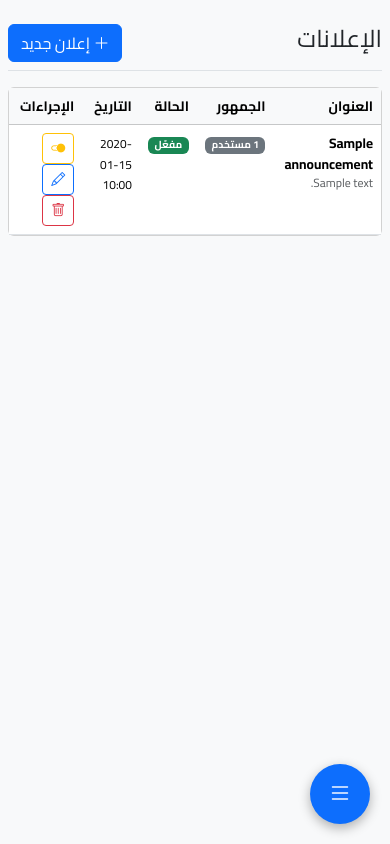
After one commit to ibrahimfakhrey/kia, a Flask app: page /admin/announcements in a window 390 px wide. The commit adds this page. Run offline with Flask 3, Linux system fonts and the light colour scheme; a user stored in the database is signed in; tables that the repository leaves empty hold one stand-in row (values such as "Sample post").

Commit message:
Add announcements feature for admins to broadcast to users
Admins can target all users, a specific role, or specific individual users,
with optional FCM push on save. Mobile clients fetch active announcements
filtered to the current user via GET /api/announcements.

Co-Authored-By: Claude Opus 4.7 (1M context) <noreply@anthropic.com>

```diff
--- a/app/__init__.py
+++ b/app/__init__.py
@@ -24,7 +24,7 @@ def create_app(config_class=Config):
     FirebaseService.initialize()
 
     # Import models so Flask-Migrate can detect them
-    from .models import User, Classe, Student, Subject, Material, Payment, Attendance
+    from .models import User, Classe, Student, Subject, Material, Payment, Attendance, Announcement
 
     # Register blueprints
     from .api import api_bp
--- /dev/null
+++ b/app/admin/templates/admin/announcements/list.html
@@ -0,0 +1,80 @@
+{% extends "admin/base.html" %}
+
+{% block title %}الإعلانات - KIA Admin{% endblock %}
+{% block page_title %}الإعلانات{% endblock %}
+
+{% block header_actions %}
+<a href="{{ url_for('admin.announcements_create') }}" class="btn btn-primary">
+    <i class="bi bi-plus-lg"></i> إعلان جديد
+</a>
+{% endblock %}
+
+{% block content %}
+<div class="card">
+    <div class="card-body p-0">
+        <div class="table-responsive">
+            <table class="table table-hover mb-0">
+                <thead class="table-light">
+                    <tr>
+                        <th>العنوان</th>
+                        <th>الجمهور</th>
+                        <th>الحالة</th>
+                        <th>التاريخ</th>
+                        <th>الإجراءات</th>
+                    </tr>
+                </thead>
+                <tbody>
+                    {% for a in announcements %}
+                    <tr>
+                        <td>
+                            <strong>{{ a.title }}</strong>
+                            <div class="text-muted small">{{ a.message[:80] }}{% if a.message|length > 80 %}…{% endif %}</div>
+                        </td>
+                        <td>
+                            {% if a.target_type == 'all' %}
+                                <span class="badge bg-primary">جميع المستخدمين</span>
+                            {% elif a.target_type == 'role' %}
+                                <span class="badge bg-info">
+                                    {% if a.target_role == 'parent' %}أولياء الأمور{% else %}المشرفون{% endif %}
+                                </span>
+                            {% else %}
+                                <span class="badge bg-secondary">{{ a.target_users.count() }} مستخدم</span>
+                            {% endif %}
+                        </td>
+                        <td>
+                            {% if a.is_active %}
+                                <span class="badge bg-success">مفعّل</span>
+                            {% else %}
+                                <span class="badge bg-secondary">موقوف</span>
+                            {% endif %}
+                        </td>
+                        <td>
+                            <small>{{ a.created_at.strftime('%Y-%m-%d %H:%M') }}</small>
+                        </td>
+                        <td>
+                            <form action="{{ url_for('admin.announcements_toggle', id=a.id) }}" method="POST" class="d-inline">
+                                <button type="submit" class="btn btn-sm btn-outline-warning" title="تفعيل / إيقاف">
+                                    <i class="bi bi-toggle2-{% if a.is_active %}on{% else %}off{% endif %}"></i>
+                                </button>
+                            </form>
+                            <a href="{{ url_for('admin.announcements_edit', id=a.id) }}" class="btn btn-sm btn-outline-primary">
+                                <i class="bi bi-pencil"></i>
+                            </a>
+                            <form action="{{ url_for('admin.announcements_delete', id=a.id) }}" method="POST" class="d-inline" onsubmit="return confirm('حذف هذا الإعلان؟');">
+                                <button type="submit" class="btn btn-sm btn-outline-danger">
+                                    <i class="bi bi-trash"></i>
+                                </button>
+                            </form>
+                        </td>
+                    </tr>
+                    {% else %}
+                    <tr>
+                        <td colspan="5" class="text-center text-muted py-4">لا توجد إعلانات</td>
+                    </tr>
+                    {% endfor %}
+                </tbody>
+            </table>
+        </div>
+    </div>
+</div>
+{% endblock %}
--- a/app/admin/templates/admin/base.html
+++ b/app/admin/templates/admin/base.html
@@ -197,6 +197,11 @@
                                 <i class="bi bi-credit-card"></i> المدفوعات
                             </a>
                         </li>
+                        <li class="nav-item">
+                            <a class="nav-link {% if 'announcements' in request.endpoint %}active{% endif %}" href="{{ url_for('admin.announcements_list') }}">
+                                <i class="bi bi-megaphone"></i> الإعلانات
+                            </a>
+                        </li>
                     </ul>
                     <hr class="border-secondary">
                     <ul class="nav flex-column">
--- a/app/admin/views.py
+++ b/app/admin/views.py
@@ -1,12 +1,13 @@
 from flask import render_template, redirect, url_for, flash, request
 from flask_login import login_user, logout_user, login_required, current_user
 from app.extensions import db
-from app.models import User, Classe, Student, Subject, Material, Payment, Attendance
+from app.models import User, Classe, Student, Subject, Material, Payment, Attendance, Announcement
 from app.services.s3_service import s3_service
 from app.utils.decorators import admin_required
 from . import admin_bp
 from .forms import (LoginForm, UserForm, ClasseForm, StudentForm,
-                    SubjectForm, MaterialForm, PaymentForm, PasswordResetForm)
+                    SubjectForm, MaterialForm, PaymentForm, PasswordResetForm,
+                    AnnouncementForm)
 
 
 # ==================== AUTH ====================
@@ -462,6 +463,142 @@ def payments_toggle_paid(id):
     return redirect(url_for('admin.payments_list'))
 
 
+# ==================== ANNOUNCEMENTS ====================
+
+def _user_choices():
+    return [(u.id, f"{u.full_name} ({u.email}) - {u.role}")
+            for u in User.query.order_by(User.full_name).all()]
+
+
+def _send_announcement_push(announcement):
+    """Send FCM push to the announcement's audience. Returns count sent."""
+    from app.api.notifications import send_push_notification
+
+    if announcement.target_type == 'all':
+        recipients = User.query.filter(User.fcm_token.isnot(None)).all()
+    elif announcement.target_type == 'role':
+        recipients = User.query.filter(
+            User.role == announcement.target_role,
+            User.fcm_token.isnot(None),
+        ).all()
+    else:
+        recipients = [u for u in announcement.target_users if u.fcm_token]
+
+    sent = 0
+    for user in recipients:
+        try:
+            ok = send_push_notification(
+                fcm_token=user.fcm_token,
+                title=announcement.title,
+                body=announcement.message[:200],
+                data={
+                    'type': 'announcement',
+                    'announcement_id': str(announcement.id),
+                },
+            )
+            if ok:
+                sent += 1
+        except Exception as e:
+            print(f'Error sending announcement push to user {user.id}: {e}')
+    return sent
+
+
+@admin_bp.route('/announcements')
+@admin_required
+def announcements_list():
+    announcements = Announcement.query.order_by(Announcement.created_at.desc()).all()
+    return render_template('admin/announcements/list.html', announcements=announcements)
+
+
+@admin_bp.route('/announcements/create', methods=['GET', 'POST'])
+@admin_required
+def announcements_create():
+    form = AnnouncementForm()
+    form.target_user_ids.choices = _user_choices()
+
+    if form.validate_on_submit():
+        announcement = Announcement(
+            title=form.title.data,
+            message=form.message.data,
+            target_type=form.target_type.data,
+            target_role=form.target_role.data if form.target_type.data == 'role' else None,
+            is_active=form.is_active.data,
+            created_by=current_user.id,
+        )
+
+        if form.target_type.data == 'users' and form.target_user_ids.data:
+            announcement.target_users = User.query.filter(User.id.in_(form.target_user_ids.data)).all()
+
+        db.session.add(announcement)
+        db.session.commit()
+
+        msg = 'تم إنشاء الإعلان بنجاح.'
+        if form.send_push.data and announcement.is_active:
+            sent = _send_announcement_push(announcement)
+            msg += f' تم إرسال {sent} إشعار.'
+
+        flash(msg, 'success')
+        return redirect(url_for('admin.announcements_list'))
+
+    return render_template('admin/announcements/form.html', form=form, title='إنشاء إعلان')
+
+
+@admin_bp.route('/announcements/<int:id>/edit', methods=['GET', 'POST'])
+@admin_required
+def announcements_edit(id):
+    announcement = Announcement.query.get_or_404(id)
+    form = AnnouncementForm(obj=announcement)
+    form.target_user_ids.choices = _user_choices()
+
+    if request.method == 'GET':
+        form.target_user_ids.data = [u.id for u in announcement.target_users]
+
+    if form.validate_on_submit():
+        announcement.title = form.title.data
+        announcement.message = form.message.data
+        announcement.target_type = form.target_type.data
+        announcement.target_role = form.target_role.data if form.target_type.data == 'role' else None
+        announcement.is_active = form.is_active.data
+
+        if form.target_type.data == 'users':
+            announcement.target_users = User.query.filter(User.id.in_(form.target_user_ids.data or [])).all()
+        else:
+            announcement.target_users = []
+
+        db.session.commit()
+
+        msg = 'تم تحديث الإعلان بنجاح.'
+        if form.send_push.data and announcement.is_active:
+            sent = _send_announcement_push(announcement)
+            msg += f' تم إرسال {sent} إشعار.'
+
+        flash(msg, 'success')
+        return redirect(url_for('admin.announcements_list'))
+
+    return render_template('admin/announcements/form.html', form=form,
+                           title='تعديل الإعلان', announcement=announcement)
+
+
+@admin_bp.route('/announcements/<int:id>/delete', methods=['POST'])
+@admin_required
+def announcements_delete(id):
+    announcement = Announcement.query.get_or_404(id)
+    db.session.delete(announcement)
+    db.session.commit()
+    flash('تم حذف الإعلان.', 'success')
+    return redirect(url_for('admin.announcements_list'))
+
+
+@admin_bp.route('/announcements/<int:id>/toggle', methods=['POST'])
+@admin_required
+def announcements_toggle(id):
+    announcement = Announcement.query.get_or_404(id)
+    announcement.is_active = not announcement.is_active
+    db.session.commit()
+    flash(f'الإعلان {"مفعّل" if announcement.is_active else "موقوف"}.', 'success')
+    return redirect(url_for('admin.announcements_list'))
+
+
 # ==================== PASSWORD RESET ====================
 
 @admin_bp.route('/password-reset', methods=['GET', 'POST'])
--- a/app/api/__init__.py
+++ b/app/api/__init__.py
@@ -2,4 +2,4 @@ from flask import Blueprint
 
 api_bp = Blueprint('api', __name__)
 
-from . import auth, students, subjects, payments, pages, notifications
+from . import auth, students, subjects, payments, pages, notifications, announcements
--- a/app/models/__init__.py
+++ b/app/models/__init__.py
@@ -5,5 +5,6 @@ from .subject import Subject
 from .material import Material
 from .payment import Payment
 from .attendance import Attendance
+from .announcement import Announcement
 
-__all__ = ['User', 'Classe', 'Student', 'Subject', 'Material', 'Payment', 'Attendance']
+__all__ = ['User', 'Classe', 'Student', 'Subject', 'Material', 'Payment', 'Attendance', 'Announcement']
```
Also changed, not shown: app/admin/forms.py (+27 -1 lines), app/admin/templates/admin/announcements/form.html (added, +93 -0 lines), app/api/announcements.py (added, +38 -0 lines), app/models/announcement.py (added, +47 -0 lines), migrations/versions/20260523_add_announcements_tables.py (added, +46 -0 lines).
